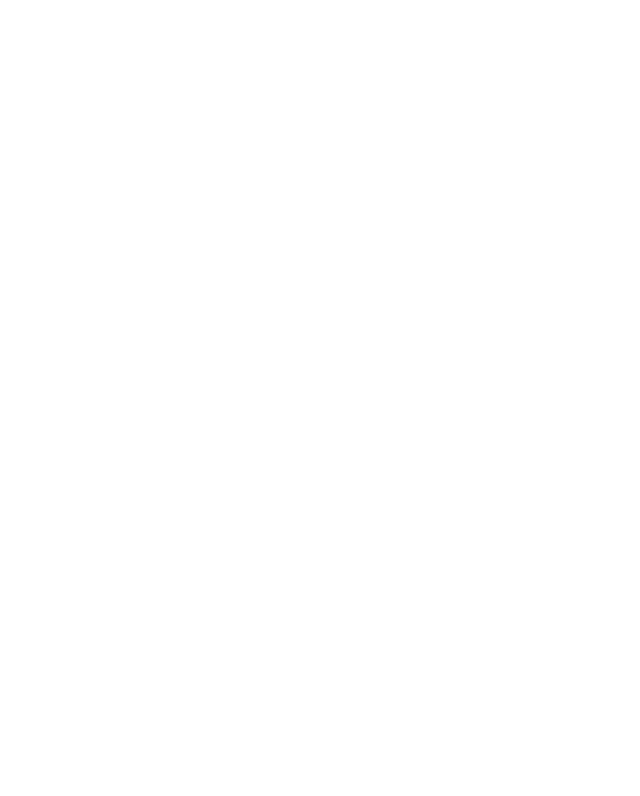
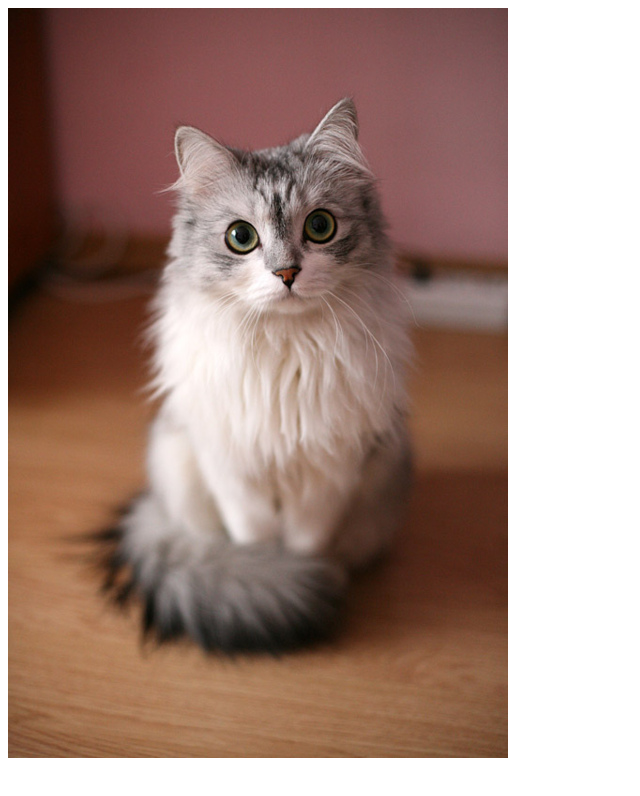
Before and after one commit to Zetaphor/discover-drive, a plain HTML site: page save-to-drive-button/index.html in a window 1280 px wide. Shown: the whole page, without its empty margins (0-640 px from the left). Drawn offline with Linux system fonts and the light colour scheme.

Commit message:
Completed save to drive button

```diff
--- a/save-to-drive-button/index.html
+++ b/save-to-drive-button/index.html
@@ -5,12 +5,12 @@
     </head>
 
     <body>
+        <img src="cat.jpg">
         <div class="g-savetodrive"
-             data-src="http://placekitten.com/g/150/150"
-             data-filename="kitten.jpg"
+             data-src="http://app-dev.info/projects/discover_drive/save-to-drive-button/cat.jpg"
+             data-filename="test_cat.jpg"
              data-sitename="Save To Drive Test"
                 >
-
         </div>
     </body>
 </html>
```
Also changed, not shown: save-to-drive-button/cat.jpg (added), 1 other file.
